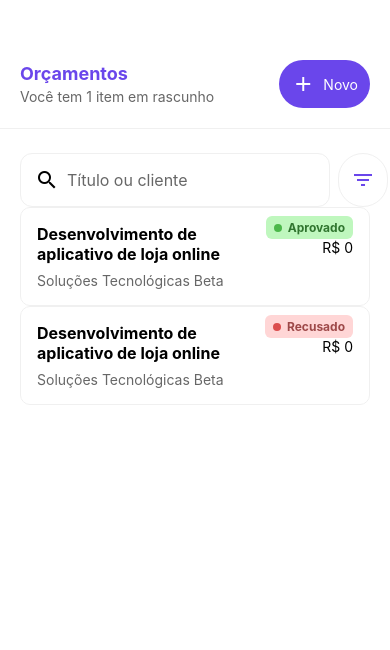
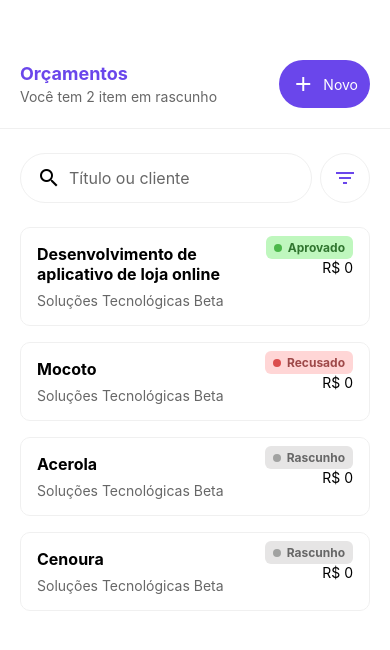
Before and after one commit to Micael-Macedo/orcamento, a React Native app: screen / in a window 390 px wide. Shown: the top 650 px of the page. Built offline with nearby package versions, Linux system fonts and the light colour scheme.

Commit message:
feat: add handle filter input

```diff
--- a/src/views/Home/index.tsx
+++ b/src/views/Home/index.tsx
@@ -1,4 +1,4 @@
-import { FlatList, View } from "react-native";
+import { FlatList, Text, View } from "react-native";
 
 import { style } from "./style";
 
@@ -9,6 +9,7 @@ import { StatusEnum } from "@/interfaces/statusEnum";
 import Input from "@/shared/Input";
 import { MaterialIcons } from "@expo/vector-icons";
 import Button from "@/shared/Button";
+import { useEffect, useState } from "react";
 
 export default function Home() {
     const data: IOrcamento[] = [
@@ -24,33 +25,87 @@ export default function Home() {
         },
         {
             client: "Soluções Tecnológicas Beta",
-            id: "2 ",
+            id: "2",
             items: [],
-            title: "Desenvolvimento de aplicativo de loja online",
+            title: "Mocoto",
             status: StatusEnum.RECUSADO,
+            discountPct: "10",
+            createdAt: "2024-06-01T10:00:00Z",
+            updatedAt: "2024-06-05T15:30:00Z",
+        },
+        {
+            client: "Soluções Tecnológicas Beta",
+            id: "3",
+            items: [],
+            title: "Acerola",
+            status: StatusEnum.RASCUNHO,
+            discountPct: "10",
+            createdAt: "2024-06-01T10:00:00Z",
+            updatedAt: "2024-06-05T15:30:00Z",
+        },
+        {
+            client: "Soluções Tecnológicas Beta",
+            id: "4",
+            items: [],
+            title: "Cenoura",
+            status: StatusEnum.RASCUNHO,
             discountPct: "10",
             createdAt: "2024-06-01T10:00:00Z",
             updatedAt: "2024-06-05T15:30:00Z",
         },
     ]
 
+    const [input, setInput] = useState("");
+    const [orcamentos, setOrcamentos] = useState<IOrcamento[]>(data);
+    const [totalDrafts, setTotalDrafts] = useState(0);
+
+
+    function handleInputChange(text: string) {
+        if (text.length === 0) { return }
+
+        const result = data
+
+        const filteredData = orcamentos.filter(orcamento =>
+            orcamento.title.toLowerCase().includes(text.toLowerCase()) ||
+            orcamento.client.toLowerCase().includes(text.toLowerCase())
+        );
+
+        setOrcamentos(filteredData);
+    }
+
+    function handleNewOrcamento() {
+
+    }
+
+    useEffect(() => {
+        handleInputChange(input)
+    }, [input])
+
+    useEffect(() => {
+        const totalDrafts = orcamentos.filter(o => o.status === StatusEnum.RASCUNHO).length
+        setTotalDrafts(totalDrafts);
+    }, [orcamentos])
+
     return (
         <View style={style.container}>
-            <Header totalDrafts={1} />
+            <Header totalDrafts={totalDrafts} />
             <View style={style.page}>
                 <View style={style.filterContainer}>
                     <View style={style.searchContainer}>
                         <MaterialIcons name="search" size={24} />
-                        <Input placeholder="Título ou cliente" />
+                        <Input placeholder="Título ou cliente" onChangeText={setInput} value={input} />
                     </View>
-                    <Button iconName="filter-list" label="" type="secondary" />
+                    <Button iconName="filter-list" label="" type="secondary" style={{ aspectRatio: 1 }} />
                 </View>
                 <FlatList
-                    data={data}
+                    data={orcamentos}
                     keyExtractor={item => item.id}
                     renderItem={({ item }) => (
                         <OrcamentoItem data={item} />
                     )}
+                    ItemSeparatorComponent={() => <View style={style.separator} />}
+                    contentContainerStyle={style.listContent}
+                    ListEmptyComponent={() => <Text>Nenhum orçamento encontrado</Text>}
                 />
             </View>
 
--- a/src/views/Home/style.ts
+++ b/src/views/Home/style.ts
@@ -11,18 +11,26 @@ export const style = StyleSheet.create({
         paddingHorizontal: 20,
         paddingVertical: 24,
     },
-    filterContainer:{
+    filterContainer: {
         flexDirection: "row",
         gap: 8,
     },
     searchContainer: {
+        flex: 1,
         flexDirection: "row",
         alignItems: "center",
         borderWidth: 1,
         borderColor: DEFAULT_THEME.BORDER_COLOR,
         gap: 8,
-        borderRadius: 12,
-        padding: 14,
+        borderRadius: 48,
+        paddingHorizontal: 16,
     },
+    listContent: {
+        paddingTop: 24,
+        paddingBottom: 62,
+    },
+    separator: {
+        marginVertical: 8
+    }
 
 })
```
